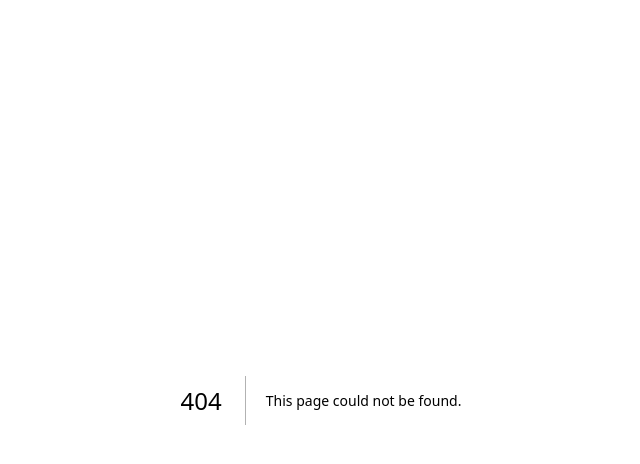
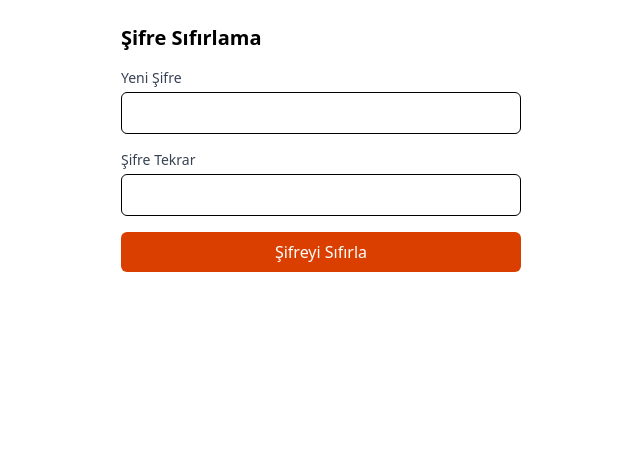
Before and after one commit to berkaychi/climbup-app, a Next.js app: page /reset-password in a window 1280 px wide. Before the commit this address had no page. Shown: the top 464 px of the page, without its empty margins (319-959 px from the left). Built offline with nearby package versions, Linux system fonts and the light colour scheme.

Commit message:
Add confirm email and reset password page

```diff
--- /dev/null
+++ b/src/app/confirm-email/page.tsx
@@ -0,0 +1,56 @@
+"use client";
+
+import { useEffect, useState } from "react";
+import { useSearchParams } from "next/navigation";
+
+const ConfirmEmailPage = () => {
+  const searchParams = useSearchParams();
+  const userId = searchParams.get("userId");
+  const token = searchParams.get("token");
+
+  const [status, setStatus] = useState<"loading" | "success" | "error">(
+    "loading"
+  );
+  const [message, setMessage] = useState("Onaylanıyor...");
+
+  useEffect(() => {
+    if (!userId || !token) {
+      setStatus("error");
+      setMessage("Geçersiz bağlantı.");
+      return;
+    }
+    const confirmEmail = async () => {
+      try {
+        const res = await fetch(
+          `${
+            process.env.NEXT_PUBLIC_API_URL
+          }/api/Auth/confirm-email?userId=${encodeURIComponent(
+            userId
+          )}&token=${encodeURIComponent(token)}`
+        );
+        const data = await res.json();
+        if (res.ok) {
+          setStatus("success");
+          setMessage(data.message || "E-posta başarıyla onaylandı.");
+        } else {
+          setStatus("error");
+          setMessage(data.message || "E-posta onayı başarısız.");
+        }
+      } catch {
+        setStatus("error");
+        setMessage("Ağ hatası oluştu.");
+      }
+    };
+    confirmEmail();
+  }, [userId, token]);
+
+  return (
+    <div className="max-w-md mx-auto p-6">
+      {status === "loading" && <p className="text-gray-700">{message}</p>}
+      {status === "success" && <p className="text-green-600">{message}</p>}
+      {status === "error" && <p className="text-red-600">{message}</p>}
+    </div>
+  );
+};
+
+export default ConfirmEmailPage;
--- /dev/null
+++ b/src/app/reset-password/page.tsx
@@ -0,0 +1,101 @@
+"use client";
+
+import { useSearchParams } from "next/navigation";
+import { useState } from "react";
+
+const ResetPasswordPage = () => {
+  const searchParams = useSearchParams();
+  const userId = searchParams.get("userId");
+  const token = searchParams.get("token");
+
+  const [password, setPassword] = useState("");
+  const [confirmPassword, setConfirmPassword] = useState("");
+  const [status, setStatus] = useState<
+    "idle" | "loading" | "success" | "error"
+  >("idle");
+  const [message, setMessage] = useState("");
+
+  const handleSubmit = async (e: React.FormEvent) => {
+    e.preventDefault();
+    if (password !== confirmPassword) {
+      setStatus("error");
+      setMessage("Şifreler eşleşmiyor.");
+      return;
+    }
+    if (!userId || !token) {
+      setStatus("error");
+      setMessage("Geçersiz bağlantı.");
+      return;
+    }
+    setStatus("loading");
+    try {
+      const res = await fetch(
+        `${process.env.NEXT_PUBLIC_API_URL}/api/Auth/password/reset/confirm`,
+        {
+          method: "POST",
+          headers: { "Content-Type": "application/json" },
+          body: JSON.stringify({ userId, token, password }),
+        }
+      );
+      const data = await res.json();
+      if (res.ok) {
+        setStatus("success");
+        setMessage(data.message || "Şifre başarıyla sıfırlandı.");
+      } else {
+        setStatus("error");
+        setMessage(data.message || "Şifre sıfırlama başarısız.");
+      }
+    } catch {
+      setStatus("error");
+      setMessage("Ağ hatası oluştu.");
+    }
+  };
+
+  if (status === "success") {
+    return (
+      <div className="max-w-md mx-auto p-6">
+        <p className="text-green-600 mb-4">{message}</p>
+      </div>
+    );
+  }
+
+  return (
+    <div className="max-w-md mx-auto p-6">
+      <h1 className="text-xl font-bold mb-4">Şifre Sıfırlama</h1>
+      {status === "error" && <p className="text-red-600 mb-2">{message}</p>}
+      <form onSubmit={handleSubmit} className="space-y-4">
+        <div>
+          <label className="block text-sm font-medium text-gray-700">
+            Yeni Şifre
+          </label>
+          <input
+            type="password"
+            value={password}
+            onChange={(e) => setPassword(e.target.value)}
+            className="mt-1 w-full px-3 py-2 border rounded-md"
+          />
+        </div>
+        <div>
+          <label className="block text-sm font-medium text-gray-700">
+            Şifre Tekrar
+          </label>
+          <input
+            type="password"
+            value={confirmPassword}
+            onChange={(e) => setConfirmPassword(e.target.value)}
+            className="mt-1 w-full px-3 py-2 border rounded-md"
+          />
+        </div>
+        <button
+          type="submit"
+          disabled={status === "loading"}
+          className="w-full py-2 bg-orange-600 text-white rounded-md"
+        >
+          {status === "loading" ? "Yükleniyor..." : "Şifreyi Sıfırla"}
+        </button>
+      </form>
+    </div>
+  );
+};
+
+export default ResetPasswordPage;
```
